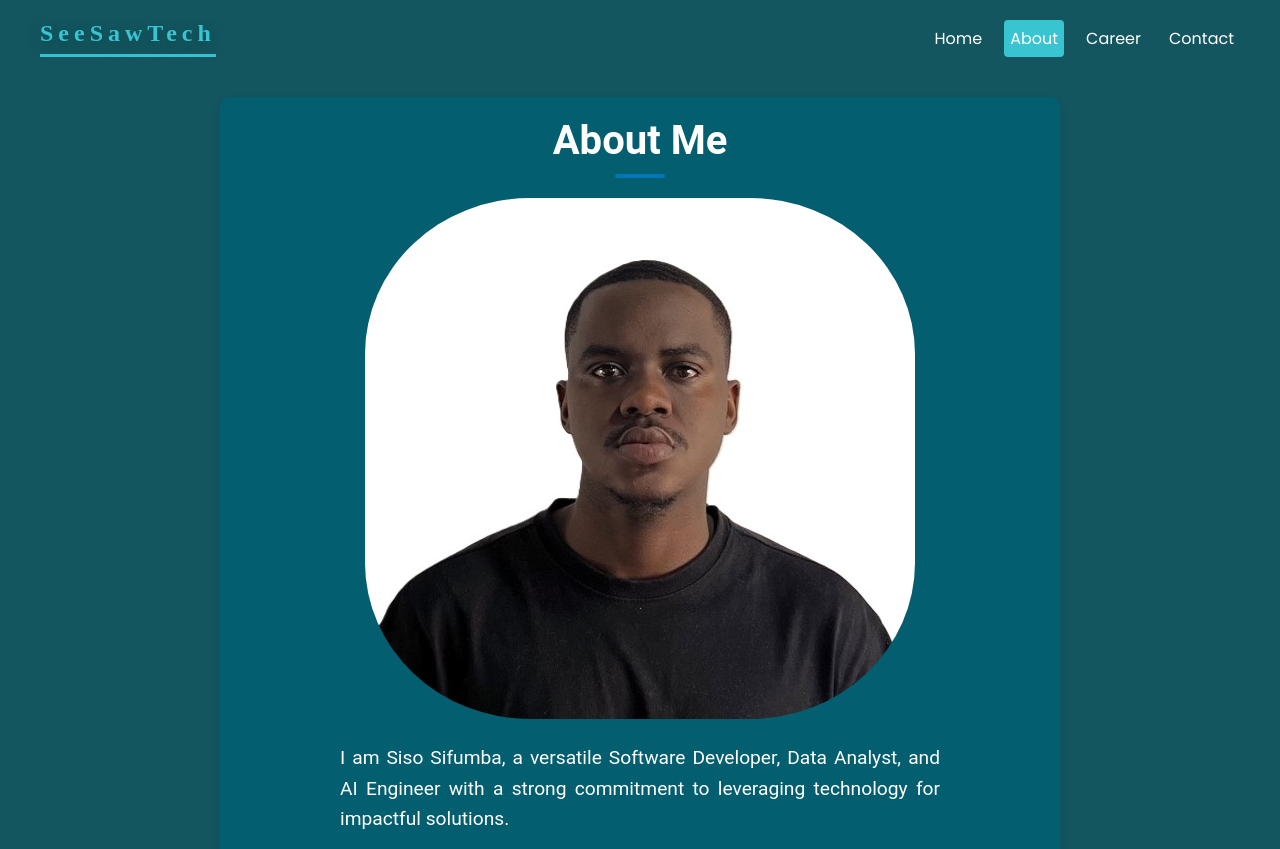
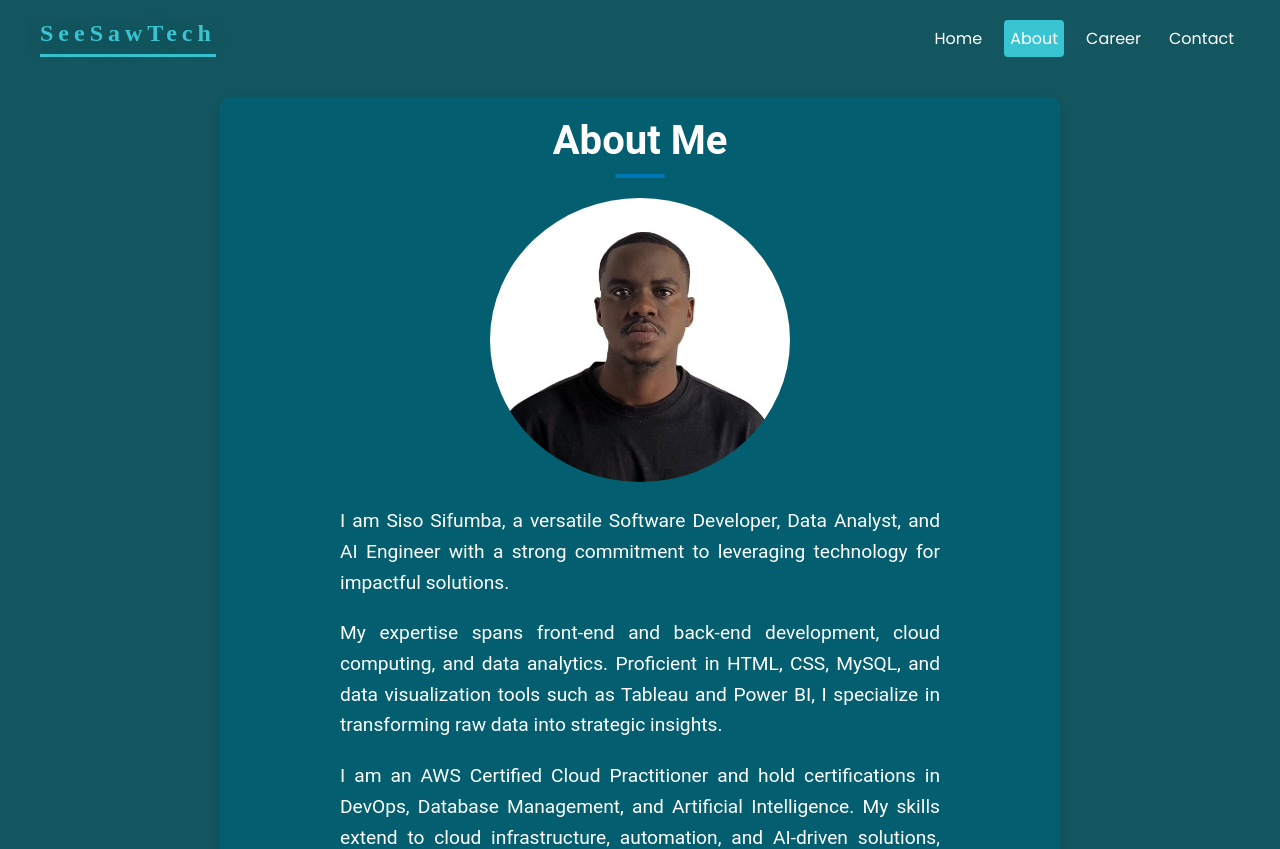
Before and after one commit to sfmsis001/personal, a React (Create React App) app: page /about in a window 1280 px wide. Shown: the top 849 px of the page. Built offline with nearby package versions, Linux system fonts and the light colour scheme.

Commit message:
Update index.css

```diff
--- a/src/index.css
+++ b/src/index.css
@@ -101,6 +101,14 @@ header h1:hover::after {
   max-width: 800px;
   margin: 0 auto;
   font-family: 'Roboto', sans-serif;
+}
+
+.about-image img {
+  width: 100%;
+  height: auto;
+  max-width: 300px; /* Adjust the max-width as needed */
+  border-radius: 50%; /* Optional: to make the image circular */
+  object-fit: cover; /* Ensures the image covers the container */
 }
 
 .about h2 {
```
